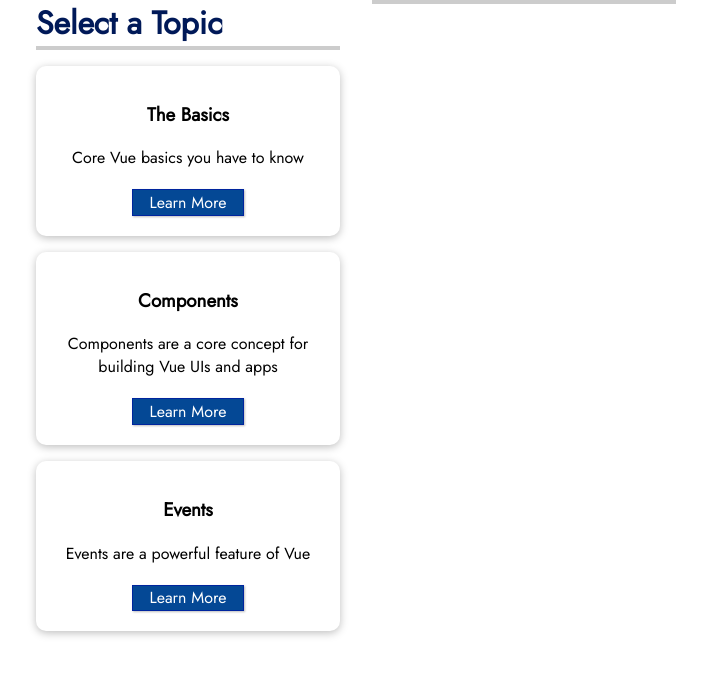
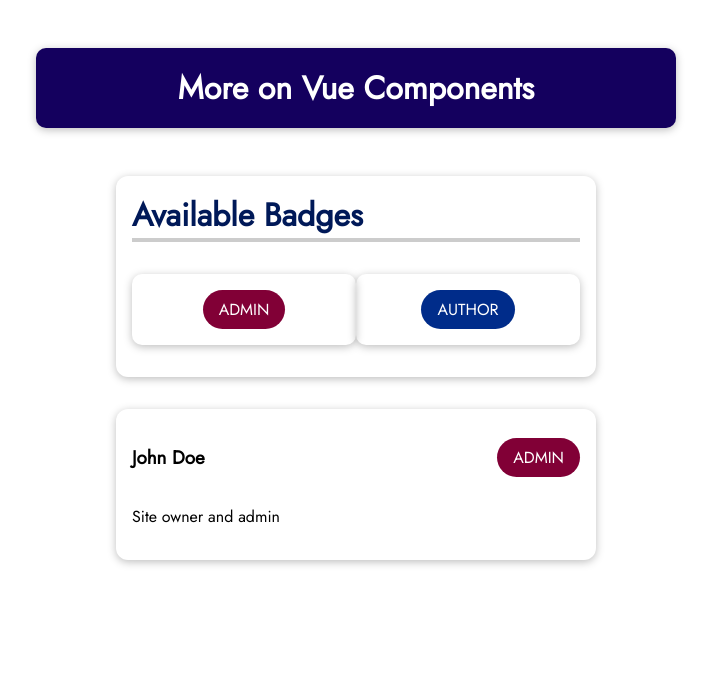
Before and after one commit to nzkks/vuejs-project, a Vue app: page / in a window 1280 px wide. Shown: the top 676 px of the page, without its empty margins (284-995 px from the left). Built offline with nearby package versions, Linux system fonts and the light colour scheme.

Commit message:
Add User badges components

```diff
--- a/src/App.vue
+++ b/src/App.vue
@@ -1,7 +1,8 @@
 <template>
   <!-- <friend-contacts /> -->
   <!-- <users-wrapper /> -->
-  <knowledge-topics></knowledge-topics>
+  <!-- <knowledge-topics /> -->
+  <user-badges />
 </template>
 
 <script>
--- /dev/null
+++ b/src/components/userBadges/BadgeList.vue
@@ -0,0 +1,31 @@
+<template>
+  <section>
+    <h2>Available Badges</h2>
+    <ul>
+      <li>
+        <base-badge type="admin" caption="ADMIN" />
+      </li>
+      <li>
+        <base-badge type="author" caption="AUTHOR" />
+      </li>
+    </ul>
+  </section>
+</template>
+
+<style>
+section h2 {
+  margin: 0.5rem 0;
+  color: #3a3a3a;
+}
+ul {
+  list-style: none;
+  margin: 0;
+  padding: 0;
+  display: flex;
+  flex-direction: row;
+}
+
+li {
+  margin-right: 1rem;
+}
+</style>
--- /dev/null
+++ b/src/components/userBadges/BaseBadge.vue
@@ -0,0 +1,37 @@
+<template>
+  <span class="badge" :class="classes">{{ caption }}</span>
+</template>
+
+<script>
+export default {
+  props: ['type', 'caption'],
+  computed: {
+    classes() {
+      return {
+        'badge--admin': this.type === 'admin',
+        'badge--author': this.type === 'author',
+      };
+    },
+  },
+};
+</script>
+
+<style>
+.badge {
+  display: inline-block;
+  padding: 0.5rem 1rem;
+  border-radius: 30px;
+  background-color: #ccc;
+  color: #2e2e2e;
+}
+
+.badge--admin {
+  background-color: #810036;
+  color: white;
+}
+
+.badge--author {
+  background-color: #002c8a;
+  color: white;
+}
+</style>
--- /dev/null
+++ b/src/components/userBadges/TheHeader.vue
@@ -0,0 +1,21 @@
+<template>
+  <header>
+    <h1>More on Vue Components</h1>
+  </header>
+</template>
+
+<style>
+  header {
+    width: 100%;
+    height: 5rem;
+    display: flex;
+    justify-content: center;
+    align-items: center;
+    background-color: #14005e;
+  }
+
+  header h1 {
+    color: white;
+    margin: 0;
+  }
+</style>
--- /dev/null
+++ b/src/components/userBadges/UserBadges.vue
@@ -0,0 +1,21 @@
+<template>
+  <div>
+    <the-header />
+    <badge-list />
+    <user-info :full-name="activeUser.name" :info-text="activeUser.description" :role="activeUser.role" />
+  </div>
+</template>
+
+<script>
+export default {
+  data() {
+    return {
+      activeUser: {
+        name: 'John Doe',
+        description: 'Site owner and admin',
+        role: 'admin',
+      },
+    };
+  },
+};
+</script>
--- /dev/null
+++ b/src/components/userBadges/UserInfo.vue
@@ -0,0 +1,31 @@
+<template>
+  <section>
+    <div>
+      <h3>{{ fullName }}</h3>
+      <base-badge :type="role" :caption="role.toUpperCase()" />
+    </div>
+    <p>{{ infoText }}</p>
+  </section>
+</template>
+
+<script>
+export default {
+  props: ['fullName', 'infoText', 'role'],
+};
+</script>
+
+<style>
+section {
+  margin: 2rem auto;
+  max-width: 30rem;
+  border-radius: 12px;
+  box-shadow: 0 2px 8px rgba(0, 0, 0, 0.26);
+  padding: 1rem;
+}
+
+section div {
+  display: flex;
+  justify-content: space-between;
+  align-items: center;
+}
+</style>
```
Also changed, not shown: src/main.js (+23 -10 lines).
